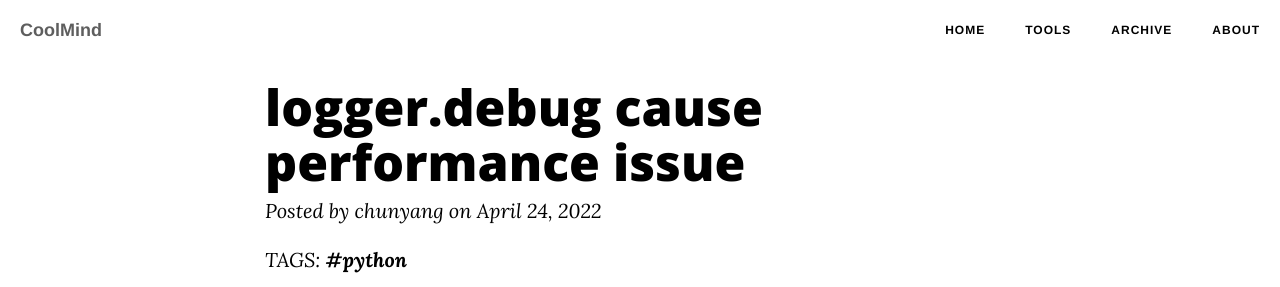
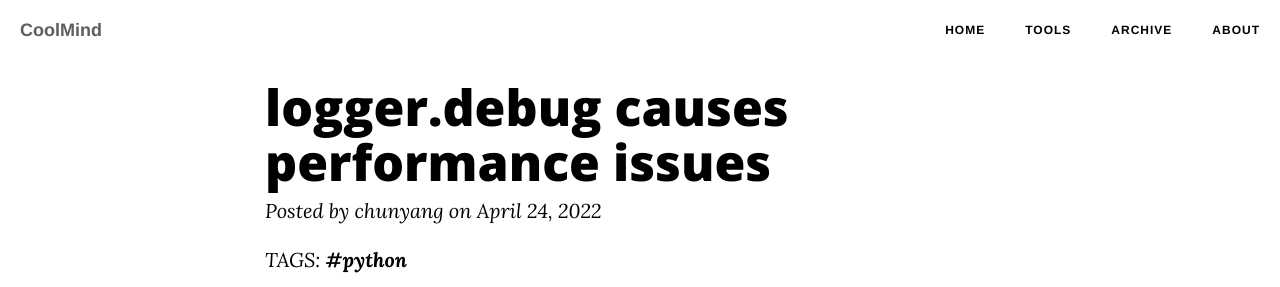
Before and after one commit to chunyang-wen/chunyang-wen.github.io, a Jekyll site: the page built from _posts/2022/2022-04-24-python-log-level.md, in a window 1280 px wide and 900 px high. Shown: the top 287 px of the window. Built offline with Jekyll 4.4.1, drawn with Linux system fonts in a browser that asks for light colours; comment, search, counter and statistics services are not loaded.

Commit message:
update: address grammar error for logger

```diff
--- a/_posts/2022/2022-04-24-python-log-level.md
+++ b/_posts/2022/2022-04-24-python-log-level.md
@@ -1,6 +1,6 @@
 ---
 layout: post
-title: logger.debug cause performance issue
+title: logger.debug causes performance issues
 categories: [blog, python]
 tags: [python]
 ---
```
